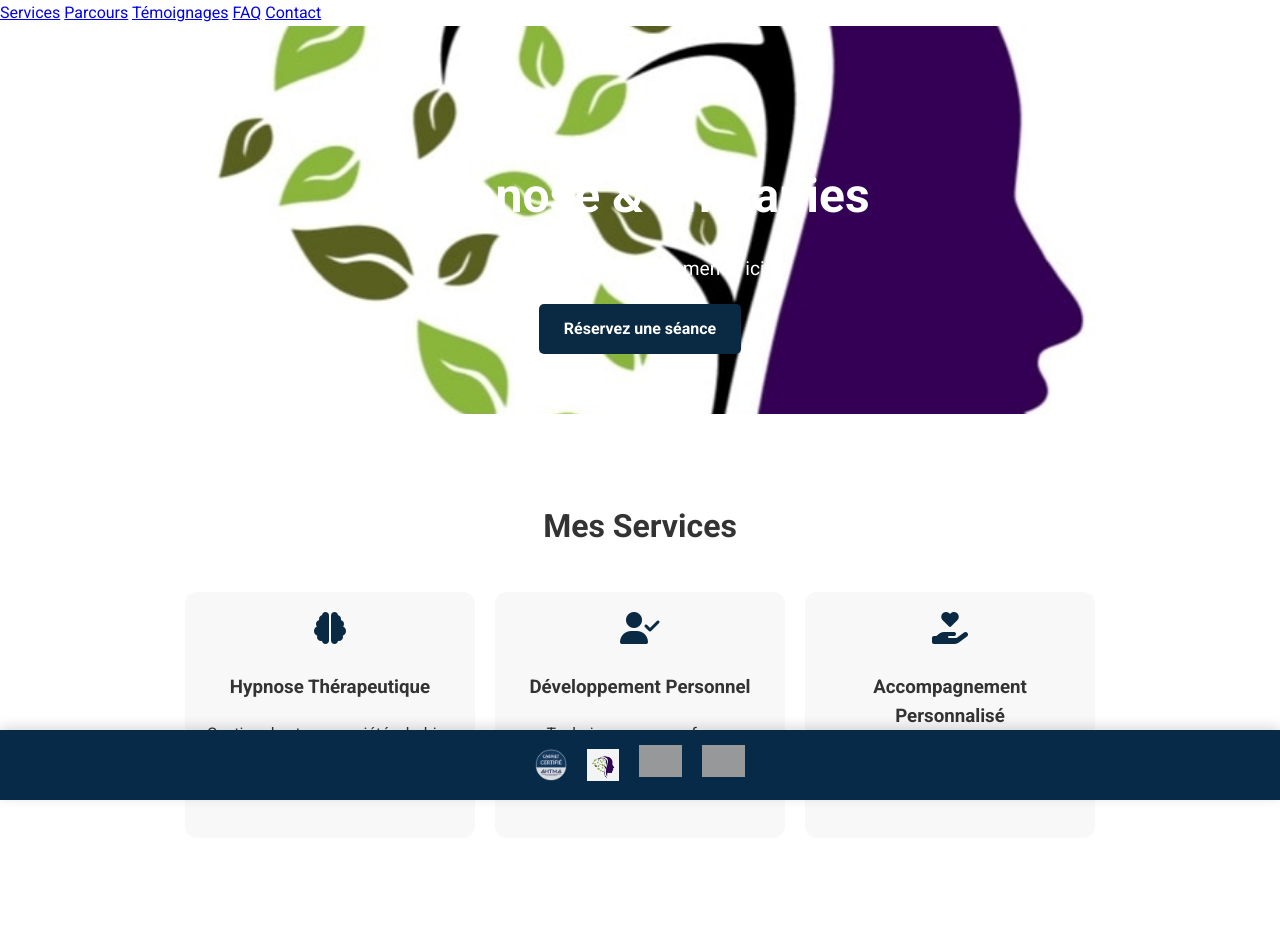
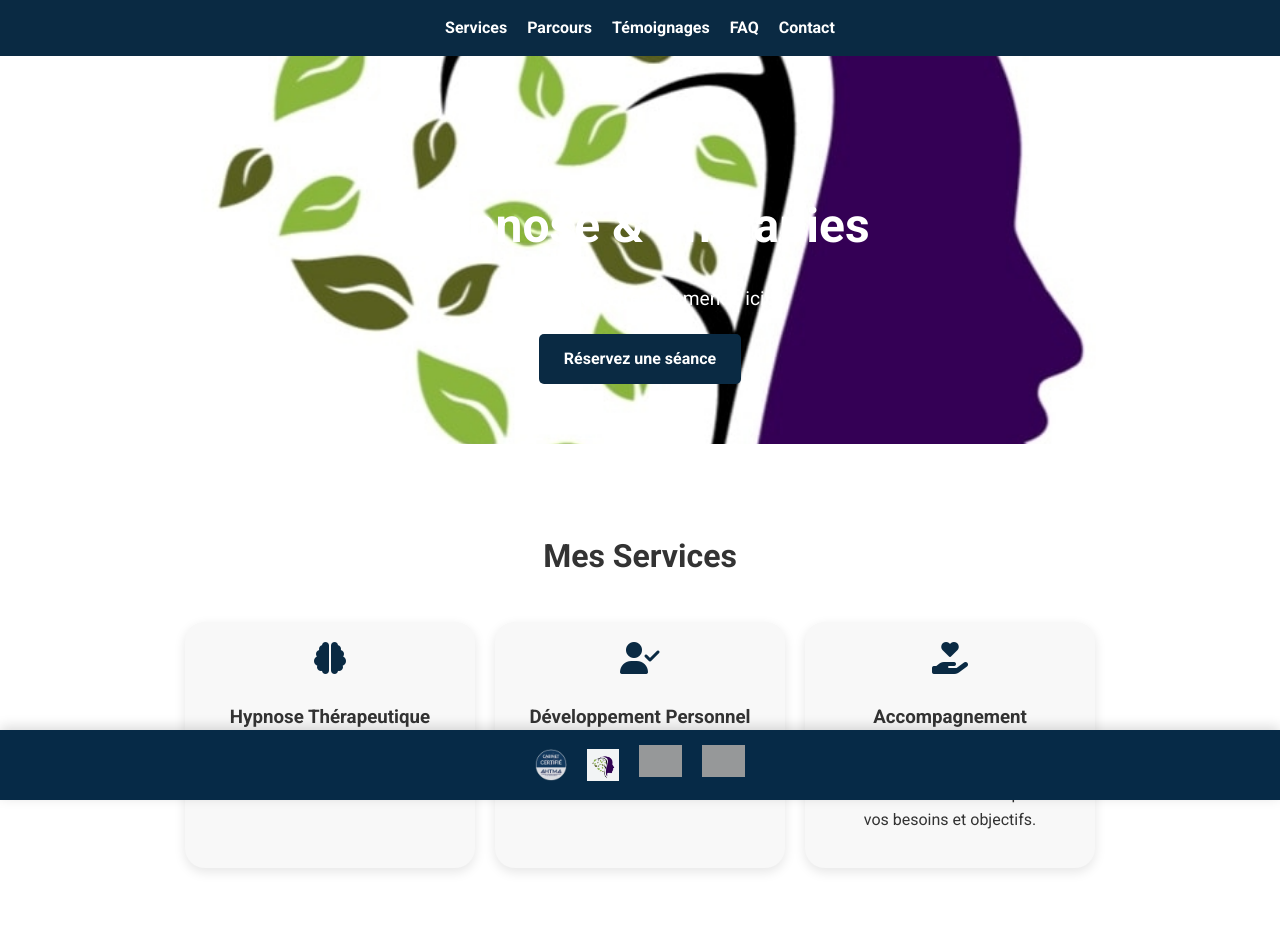
Before and after one commit to hypnotherapiesmalard-dotcom/site-hypnose-et-emdr-concarneau-rosporden, a plain HTML site: page index.html in a window 1280 px wide. Shown: the top 952 px of the page. Drawn offline with Linux system fonts and the light colour scheme; grey boxes are pictures that could not be loaded; files whose address does not match are found by name.

Commit message:
Update index.html liens

```diff
--- a/index.html
+++ b/index.html
@@ -34,12 +34,26 @@
   transform: scale(1.1);
 }
 
-/* ===== Styles basiques pour page moderne ===== */
+/* ===== Styles généraux ===== */
 body {
   font-family: 'Roboto', sans-serif;
   margin: 0;
   line-height: 1.6;
   color: #333;
+}
+
+nav {
+  display: flex;
+  justify-content: center;
+  gap: 20px;
+  padding: 15px 0;
+  background-color: #0a2a43;
+}
+
+nav a {
+  color: white;
+  text-decoration: none;
+  font-weight: bold;
 }
 
 header {
@@ -69,6 +83,7 @@ header p {
   font-weight: bold;
 }
 
+/* Sections */
 section {
   padding: 60px 20px;
 }
@@ -79,7 +94,7 @@ h2 {
   font-size: 2rem;
 }
 
-/* Services */
+/* Services : cartes arrondies */
 .services {
   display: flex;
   flex-wrap: wrap;
@@ -90,14 +105,16 @@ h2 {
 .service-card {
   background-color: #f8f8f8;
   padding: 20px;
-  border-radius: 12px;
+  border-radius: 20px;
   width: 250px;
   text-align: center;
-  transition: transform 0.3s ease;
+  box-shadow: 0 4px 12px rgba(0,0,0,0.1);
+  transition: transform 0.3s ease, box-shadow 0.3s ease;
 }
 
 .service-card:hover {
   transform: translateY(-5px);
+  box-shadow: 0 8px 20px rgba(0,0,0,0.2);
 }
 
 .service-card i {
@@ -243,15 +260,15 @@ h2 {
     <a href="mailto:tonemail@example.com" class="cta-button">Réservez votre séance</a>
 </section>
 
-<!-- ===== Footer avec 4 logos petits et centrés ===== -->
+<!-- Footer avec 4 logos petits et centrés -->
 <footer class="footer-logos">
   <div class="logo-container">
     <img src="images/cabinet-certifie-ahtma-formation.webp" alt="Certification AHTMA" class="logo-footer">
     <img src="images/ACCUEIL.jpg" alt="Accueil" class="logo-footer">
-    <a href="https://www.facebook.com/" target="_blank">
+    <a href="https://www.facebook.com/VincentMalardHypnose?locale=fr_FR" target="_blank" rel="noopener">
       <img src="https://cdn-icons-png.flaticon.com/512/733/733547.png" alt="Facebook" class="logo-footer">
     </a>
-    <a href="https://www.instagram.com/" target="_blank">
+    <a href="#" target="_blank" rel="noopener">
       <img src="https://cdn-icons-png.flaticon.com/512/2111/2111463.png" alt="Instagram" class="logo-footer">
     </a>
   </div>
@@ -263,13 +280,4 @@ const faqQuestions = document.querySelectorAll('.faq-question');
 faqQuestions.forEach(q => {
     q.addEventListener('click', () => {
         const answer = q.nextElementSibling;
-        answer.style.display = answer.style.display === 'block' ? 'none' : 'block';
-        const icon = q.querySelector('i');
-        icon.classList.toggle('fa-chevron-up');
-        icon.classList.toggle('fa-chevron-down');
-    });
-});
-</script>
-
-</body>
-</html>
+        answer.style.display = answer.style.display === 'block' ? '
```
